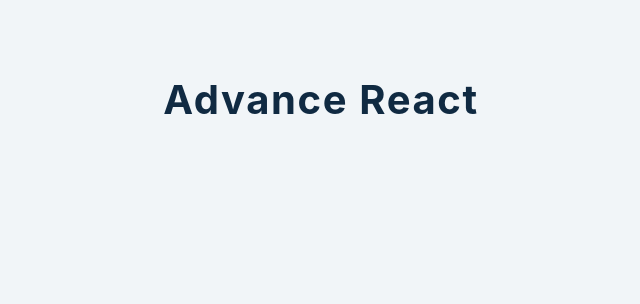
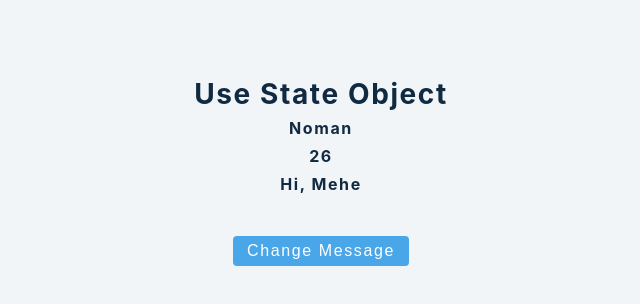
Before and after one commit to mnomanme/advanceReact, a React (Create React App) app: page / in a window 1280 px wide. Shown: the top 304 px of the page, without its empty margins (319-959 px from the left). Built offline with nearby package versions, Linux system fonts and the light colour scheme.

Commit message:
learn hook basics array objects

```diff
--- a/src/App.js
+++ b/src/App.js
@@ -1,9 +1,19 @@
-function App() {
+import ErrorExample from './components/ErrorExample';
+import UseStateBasics from './components/UseStateBasics';
+import UseStateArray from './components/UseStateArray';
+import UseStateObject from './components/UseStateObject';
+import UseStateCounter from './components/UseStateCounter';
+
+const App = () => {
 	return (
 		<div className="container">
-			<h2>Advance React</h2>
+			{/* <ErrorExample /> */}
+			{/* <UseStateBasics /> */}
+			{/* <UseStateArray /> */}
+			<UseStateObject />
+			<UseStateCounter />
 		</div>
 	);
-}
+};
 
 export default App;
--- /dev/null
+++ b/src/components/ErrorExample.js
@@ -0,0 +1,20 @@
+import React from 'react';
+
+const ErrorExample = () => {
+	let title = 'error example';
+
+	const handleClick = () => {
+		title = 'hello people';
+		console.log(title);
+	};
+	return (
+		<React.Fragment>
+			<h3>{title}</h3>
+			<button type="button" className="btn" onClick={handleClick}>
+				change error
+			</button>
+		</React.Fragment>
+	);
+};
+
+export default ErrorExample;
--- /dev/null
+++ b/src/components/UseStateArray.js
@@ -0,0 +1,34 @@
+import React, { useState } from 'react';
+import { data } from '../data';
+
+const UseStateArray = () => {
+	const [people, setPeople] = useState(data);
+
+	const removeItem = (id) => {
+		let newPeople = people.filter((person) => person.id !== id);
+		setPeople(newPeople);
+	};
+
+	let title = 'array examples';
+
+	return (
+		<>
+			<h3>{title}</h3>
+			{people.map((person) => {
+				const { id, name } = person;
+				return (
+					<div key={id} className="item">
+						<h4>{name}</h4>
+						<button onClick={() => removeItem(id)}>remove</button>
+					</div>
+				);
+			})}
+
+			<button type="button" className="btn" onClick={() => setPeople([])}>
+				clear items
+			</button>
+		</>
+	);
+};
+
+export default UseStateArray;
--- /dev/null
+++ b/src/components/UseStateBasics.js
@@ -0,0 +1,26 @@
+import React, { useState } from 'react';
+
+const UseStateBasics = () => {
+	console.log(useState(1));
+
+	const [text, setText] = useState('use state basic');
+
+	const handleClick = () => {
+		if (text === 'use state basic') {
+			setText('hello, noman');
+		} else {
+			setText('use state basic');
+		}
+	};
+
+	return (
+		<React.Fragment>
+			<h3>{text}</h3>
+			<button type="button" className="btn" onClick={handleClick}>
+				change basic
+			</button>
+		</React.Fragment>
+	);
+};
+
+export default UseStateBasics;
--- /dev/null
+++ b/src/components/UseStateCounter.js
@@ -0,0 +1,7 @@
+import React from 'react';
+
+const UseStateCounter = () => {
+	return <div>{/* <h2>UseState Counter</h2> */}</div>;
+};
+
+export default UseStateCounter;
--- /dev/null
+++ b/src/components/UseStateObject.js
@@ -0,0 +1,32 @@
+import React, { useState } from 'react';
+
+const UseStateObject = () => {
+	const [person, setPerson] = useState({
+		name: 'noman',
+		age: 26,
+		message: 'good morning',
+	});
+
+	const [name, setName] = useState('noman');
+	const [age, setAge] = useState(26);
+	const [message, setmessage] = useState('hi, mehe');
+
+	const changeMessage = () => {
+		// setPerson({ ...person, message: 'good morning' });
+		setmessage('good noon');
+	};
+
+	return (
+		<>
+			<h3>use state object</h3>
+			<h4>{name}</h4>
+			<h4>{age}</h4>
+			<h4>{message}</h4>
+			<button className="btn" onClick={changeMessage}>
+				change message
+			</button>
+		</>
+	);
+};
+
+export default UseStateObject;
--- /dev/null
+++ b/src/data.js
@@ -0,0 +1,6 @@
+export const data = [
+	{ id: 1, name: 'noman' },
+	{ id: 2, name: 'mehe' },
+	{ id: 3, name: 'masud' },
+	{ id: 4, name: 'pappu' },
+];
```
